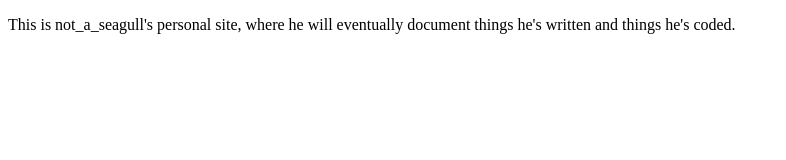
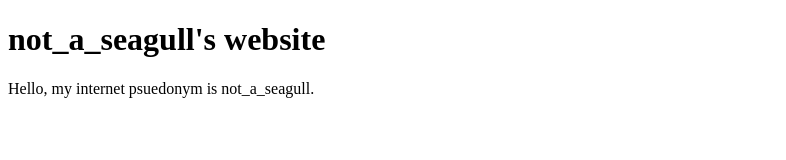
Before and after one commit to not-a-seagull/not-a-seagull.github.io, a plain HTML site: page index.html in a window 1280 px wide. Shown: the whole page, without its empty margins (0-786 px from the left). Drawn offline with Linux system fonts and the light colour scheme.

Commit message:
Update index.html

```diff
--- a/index.html
+++ b/index.html
@@ -4,6 +4,7 @@
 <title>not_a_seagull</title>
 </head>
 <body>
-<p>This is not_a_seagull's personal site, where he will eventually document things he's written and things he's coded.</p>
+<h1>not_a_seagull's website</h1>
+<p>Hello, my internet psuedonym is not_a_seagull.</p>
 </body>
 </html>
```
